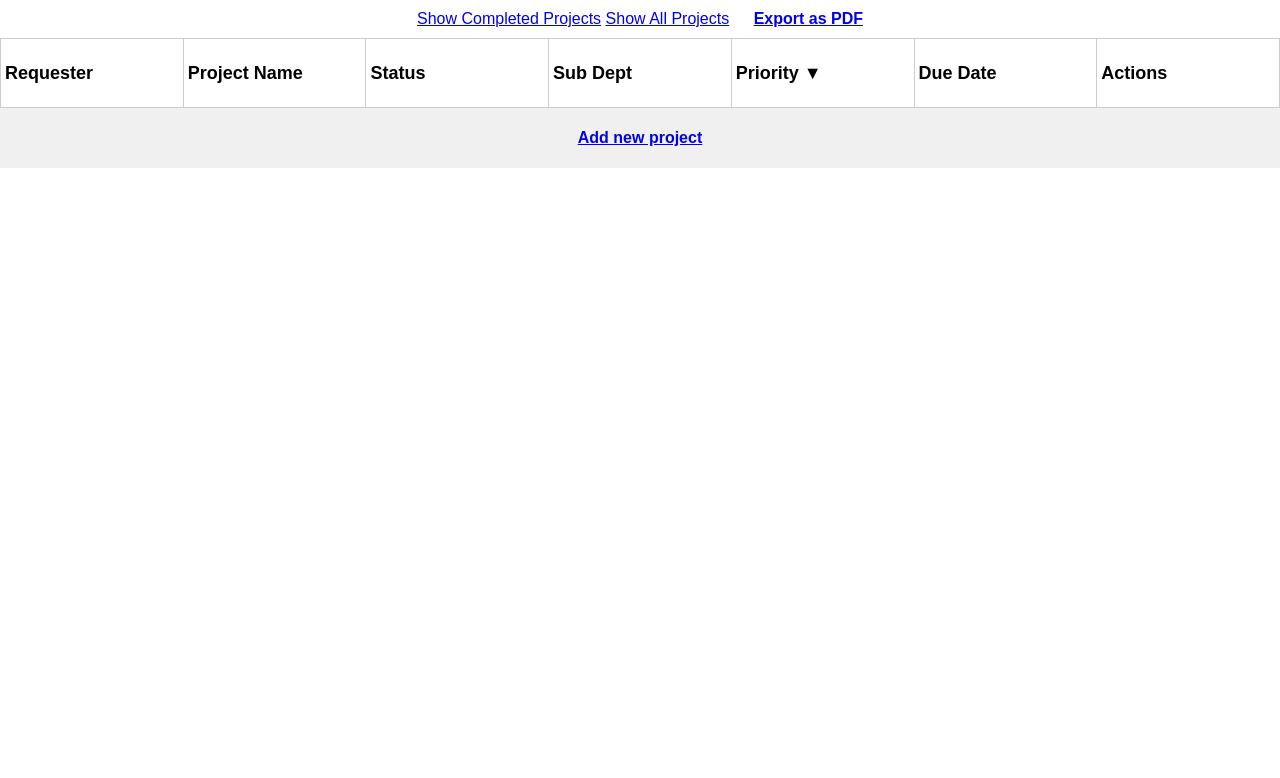
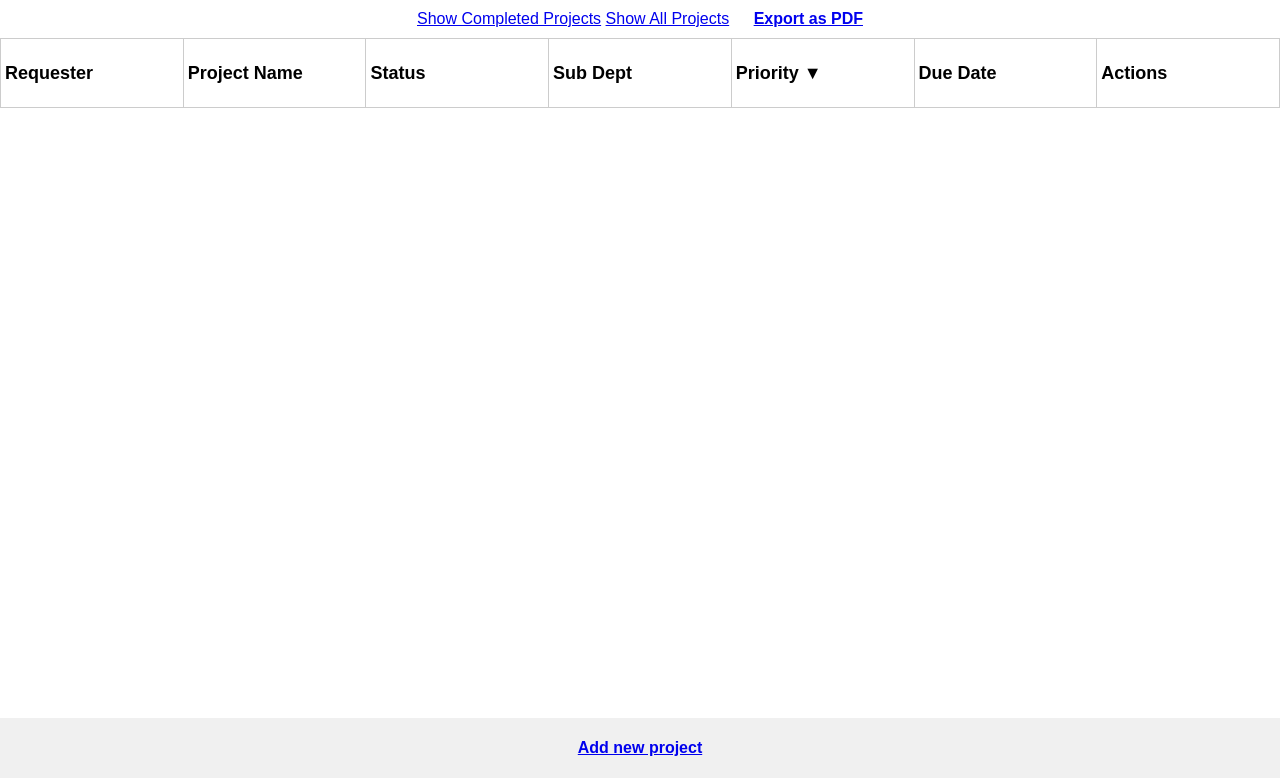
Before and after one commit to sirtoggle/ProjectBoard, a Flask app: page / in a window 1280 px wide. Shown: the part 60-838 px from the top of the page. Before the commit the page ends 228 px from the top, so only its background shows below. Run offline with Flask 3, Linux system fonts and the light colour scheme; data that the repository does not hold is empty.

Commit message:
Patch again for html fix

```diff
--- a/templates/board.html
+++ b/templates/board.html
@@ -20,7 +20,7 @@
         }
 
         .table-wrapper {
-            width: 100%;
+            height: calc(100vh - 120px);
             overflow-y: auto;
             overflow-x: auto;
         }
```
